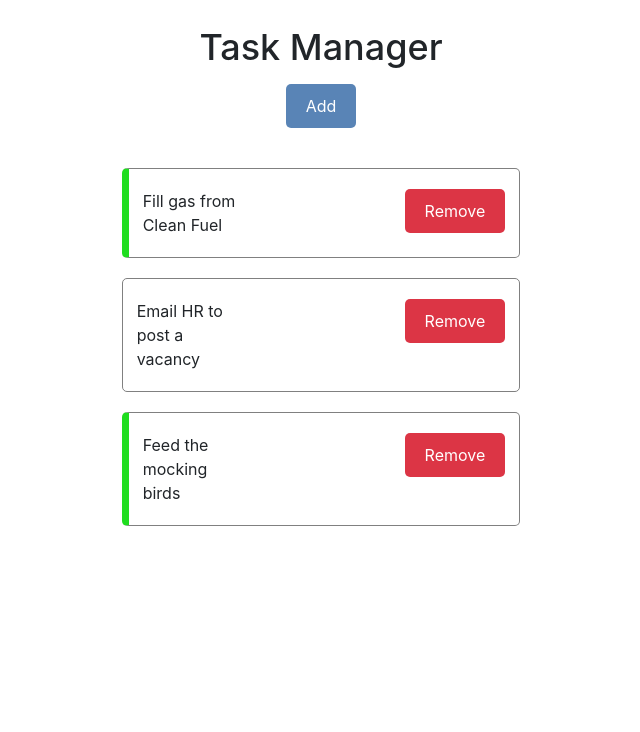
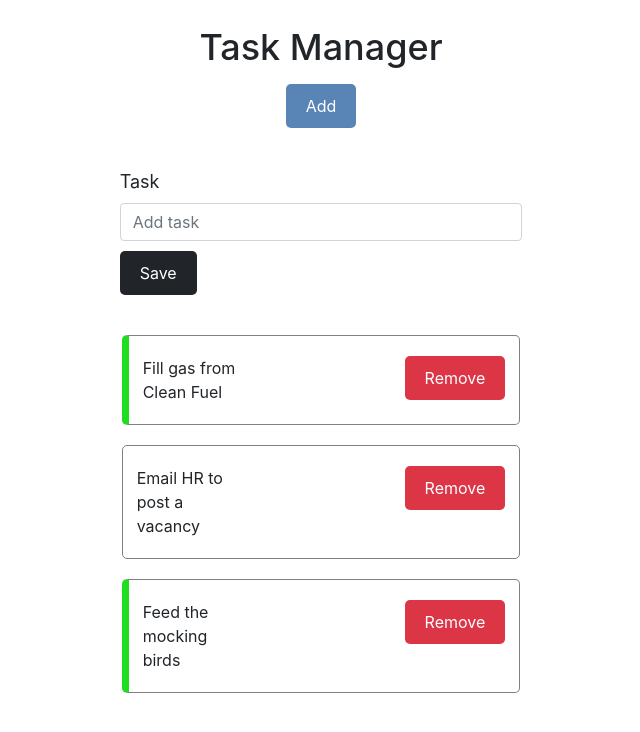
Before and after one commit to SanjidHaque/React-Task-Manager, a React (Create React App) app: page / in a window 1280 px wide. Shown: the top 732 px of the page, without its empty margins (319-959 px from the left). Built offline with nearby package versions, Linux system fonts and the light colour scheme.

Commit message:
Include add task feature

```diff
--- a/src/App.js
+++ b/src/App.js
@@ -5,6 +5,7 @@ import Tasks from "./components/Tasks";
 import Container from "react-bootstrap/Container";
 import Row from "react-bootstrap/Row";
 import Col from "react-bootstrap/Col";
+import AddTask from "./components/AddTask";
 
 function App() {
     const [tasks, setTasks] = useState([
@@ -27,6 +28,11 @@ function App() {
             reminder: true
         }
     ])
+    function addTask(task) {
+        const id = Math.floor(Math.random() * 1000) + 1
+        const newTask = { id, ...task }
+        setTasks([...tasks, newTask])
+    }
 
     function toggleTask(id) {
         setTasks(tasks.map(task => task.id === id ? {...task, reminder: !task.reminder} : task))
@@ -48,8 +54,14 @@ function App() {
                 </Row>
 
                 <Row>
+                    <Col style={{marginTop: '40px'}} lg={{ span: 4, offset: 4 }}>
+                        <AddTask onAddTask={addTask} />
+                    </Col>
+                </Row>
+
+                <Row>
                     <Col>
-                        { tasks.length > 0 ? (<Tasks tasks={tasks} onDeleteTask={deleteTask} onToggleTask={toggleTask}/>) : 'No task to show!'}
+                        { tasks.length > 0 ? (<Tasks tasks={tasks} onDeleteTask={deleteTask} onToggleTask={toggleTask}/>) : <Header/>}
                     </Col>
                 </Row>
             </Container>
--- /dev/null
+++ b/src/components/AddTask.js
@@ -0,0 +1,39 @@
+import React, {useState} from 'react';
+import Form from "react-bootstrap/Form";
+import Button from "react-bootstrap/Button";
+
+
+
+const AddTask = ({ onAddTask }) => {
+    const [text, setText] = useState('')
+
+    function onSubmit(e) {
+        e.preventDefault()
+
+        if (!text) {
+            alert('Task cannot be empty')
+            return
+        }
+        onAddTask({text})
+        setText('')
+    }
+
+    return (
+        <Form onSubmit={onSubmit}>
+
+            <Form.Group>
+                <Form.Label style={{fontSize: '18px'}}>Task</Form.Label>
+                <Form.Control type="text" placeholder="Add task" value={text} onChange={(e) => {setText(e.target.value)}} />
+            </Form.Group>
+
+
+            <Button style={{marginTop: '10px'}} variant="dark" size='sm' type="submit">
+                Save
+            </Button>
+
+
+        </Form>
+    );
+};
+
+export default AddTask;
```
